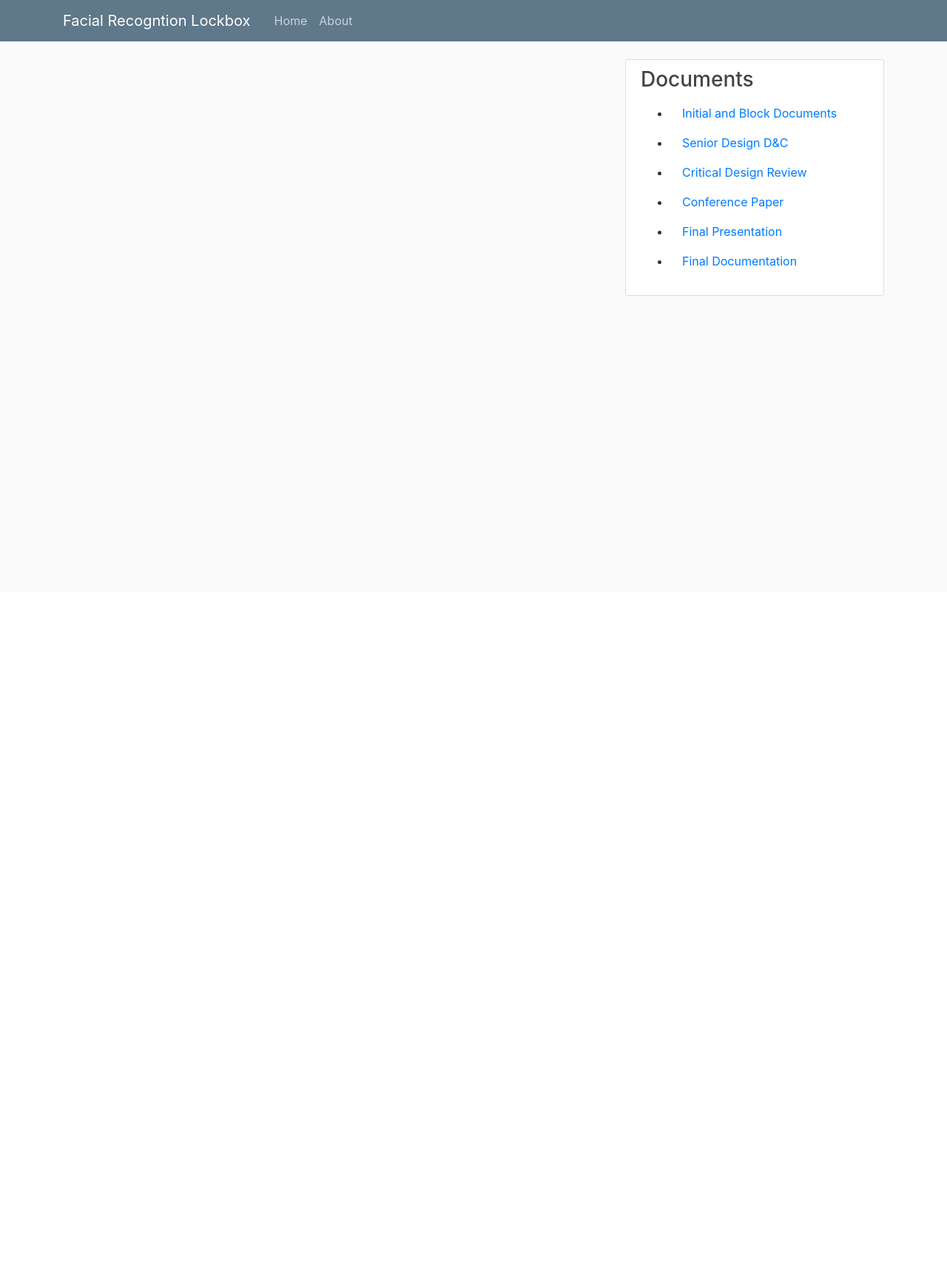
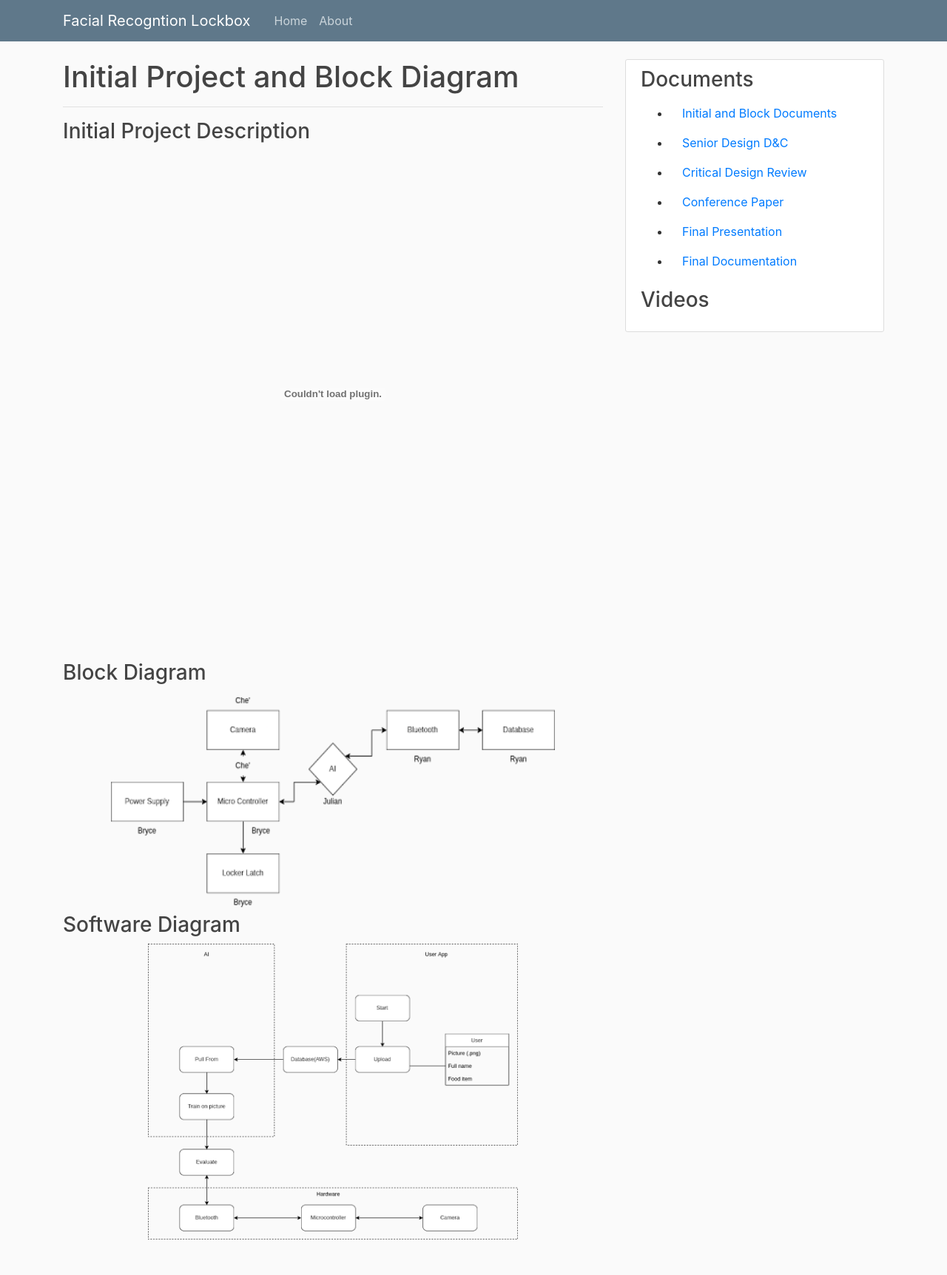
Before and after one commit to RyanWiegman/Python, a Flask app: page /Initial_Block_Document in a window 1280 px wide. Shown: the whole page at 74% size. Before the commit the page ends 400 px from the top, so only its background shows below. Run offline with Flask 2, Linux system fonts and the light colour scheme; some libraries are stand-ins or nearby versions.

Commit message:
add all page templates

```diff
--- a/Senior_website/website/templates/cdr.html
+++ b/Senior_website/website/templates/cdr.html
@@ -1,4 +1,6 @@
 {% extends 'layout.html' %}
 {% block content %}
-<h1>it works</h1>
+    <div sytle="width: 100%; height: 660px">
+        <embed src="static/Senior Design D&C.pdf" type="application/pdf" style="width: 100%; height: 660px"/>
+    </div>
 {% endblock content %}
--- a/Senior_website/website/templates/conference_paper.html
+++ b/Senior_website/website/templates/conference_paper.html
@@ -1,4 +1,6 @@
 {% extends 'layout.html' %}
 {% block content %}
-<h1>it works</h1>
+    <div sytle="width: 100%; height: 660px">
+        <embed src="static/Senior Design D&C.pdf" type="application/pdf" style="width: 100%; height: 660px"/>
+    </div>
 {% endblock content %}
--- a/Senior_website/website/templates/final_documenation.html
+++ b/Senior_website/website/templates/final_documenation.html
@@ -1,4 +1,6 @@
 {% extends 'layout.html' %}
 {% block content %}
-<h1>it works</h1>
+    <div sytle="width: 100%; height: 660px">
+        <embed src="static/Senior Design D&C.pdf" type="application/pdf" style="width: 100%; height: 660px"/>
+    </div>
 {% endblock content %}
--- a/Senior_website/website/templates/final_presentation.html
+++ b/Senior_website/website/templates/final_presentation.html
@@ -1,4 +1,6 @@
 {% extends 'layout.html' %}
 {% block content %}
-<h1>it works</h1>
+    <div sytle="width: 100%; height: 660px">
+        <embed src="static/Senior Design D&C.pdf" type="application/pdf" style="width: 100%; height: 660px"/>
+    </div>
 {% endblock content %}
--- a/Senior_website/website/templates/initial_and_block.html
+++ b/Senior_website/website/templates/initial_and_block.html
@@ -1,6 +1,22 @@
 {% extends 'layout.html' %}
 {% block content %}
-<div>
-    <h1></h1>
-</div>
+    <div>
+        <h1>Initial Project and Block Diagram</h1>
+    </div><hr>
+
+    <div>
+        <h3>Initial Project Description</h3>
+        <div sytle="width: 100%; height: 660px">
+            <embed src="static/Senior Design D&C.pdf" type="application/pdf" style="width: 100%; height: 660px"/>
+        </div>
+    </div><br>
+
+    <div>
+        <h3>Block Diagram</h3>
+        <center><img src= "static/images/Block Diagram.png" width="600" height="300"></center>
+        <h3>Software Diagram</h3>
+        <center><img src= "static/images/software Diagram.png" width="500" height="400"></center>
+    </div><br><br>
+
+
 {% endblock content %}
--- a/Senior_website/website/templates/layout.html
+++ b/Senior_website/website/templates/layout.html
@@ -67,6 +67,10 @@
                                 <li><a class="nav-item nav-link" href="/final_presentation">Final Presentation</a></li>
                                 <li><a class="nav-item nav-link" href="/final_documentation">Final Documentation</a></li>
                             </ul>
+                        <h3>Videos</h3>
+                            <ul>
+
+                            </ul>
                     </div>
                 </div>
             </div>
--- a/Senior_website/website/templates/senior_design.html
+++ b/Senior_website/website/templates/senior_design.html
@@ -1,4 +1,6 @@
 {% extends 'layout.html' %}
 {% block content %}
-<h1>it works</h1>
+        <div sytle="width: 100%; height: 660px">
+            <embed src="static/Senior Design D&C.pdf" type="application/pdf" style="width: 100%; height: 660px"/>
+        </div>
 {% endblock content %}
```
Also changed, not shown: Senior_website/website/static/images/Block Diagram.png (added), Senior_website/website/static/images/software Diagram.png (added), 1 other file.
